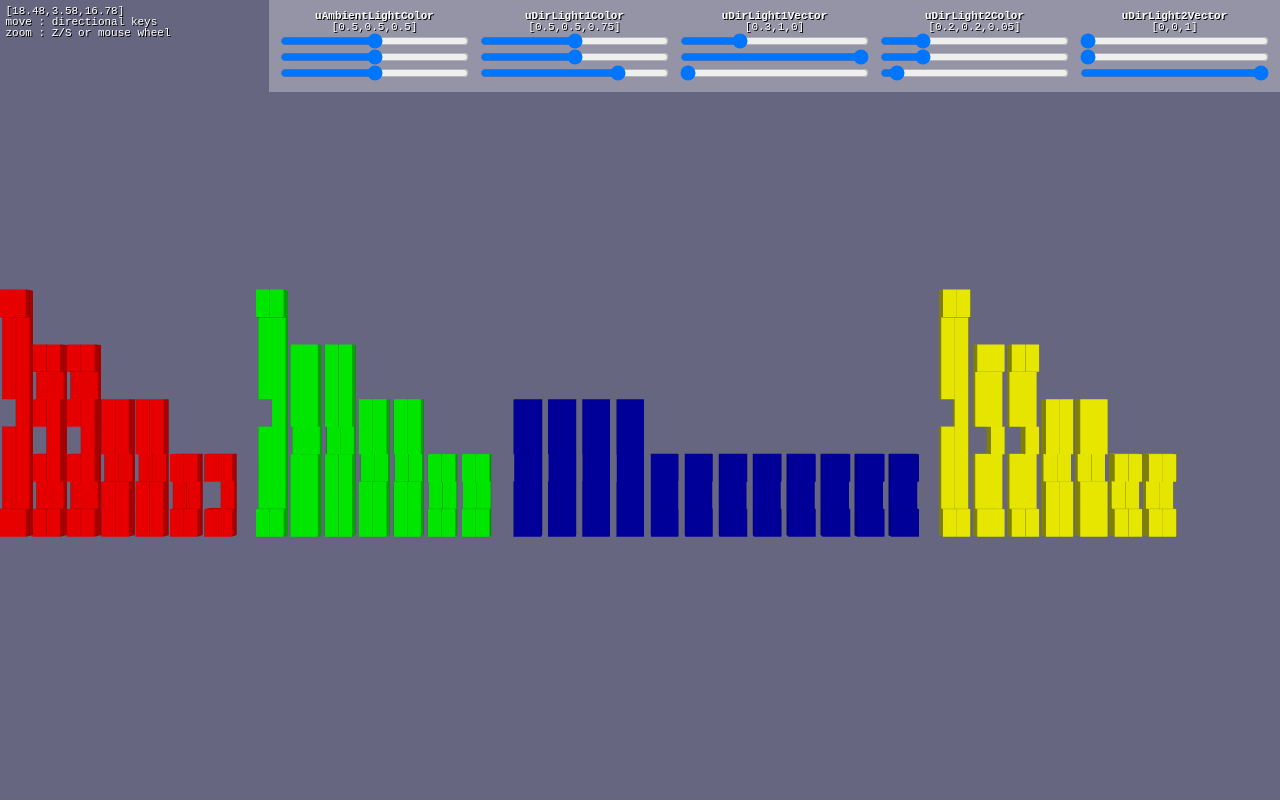
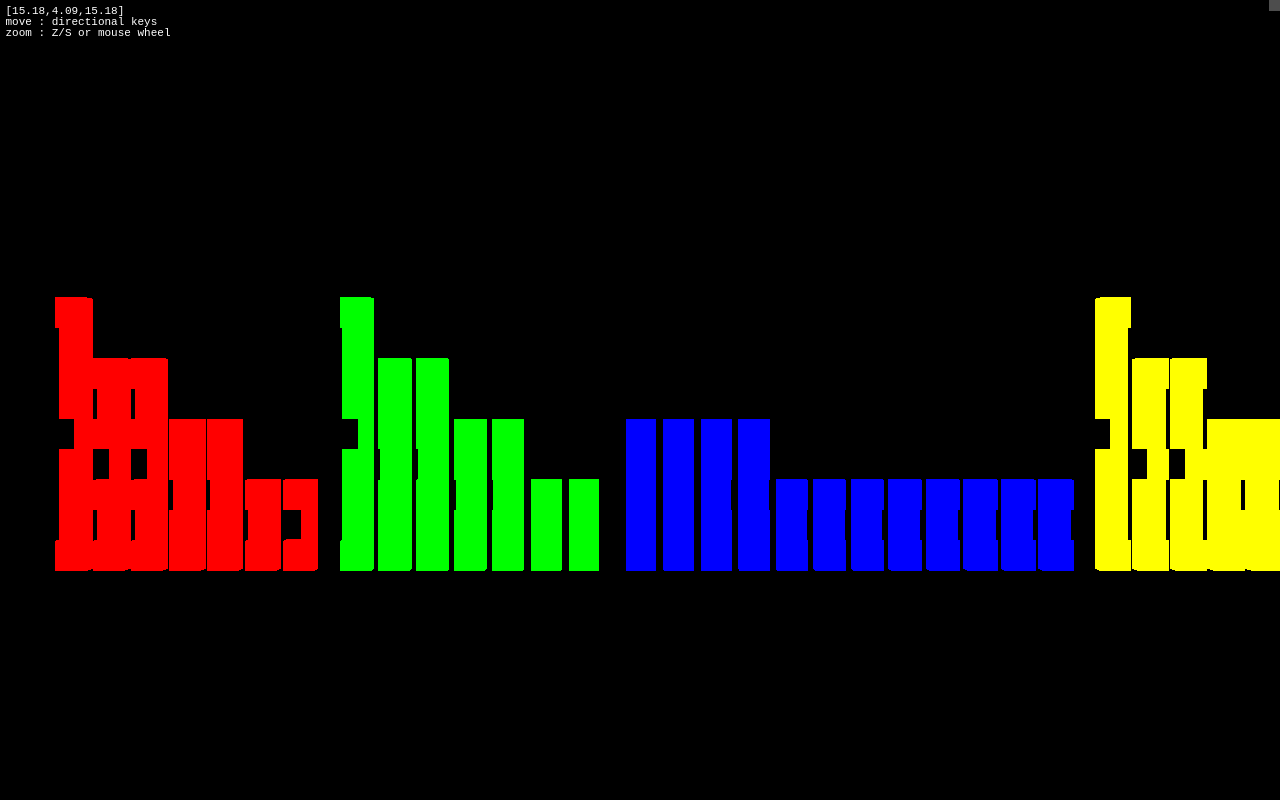
Before and after one commit to pascience/kastet, a website: page index.html in a window 1280 px wide. Drawn offline with Linux system fonts and the light colour scheme; animation ran at ten frames a second.

Commit message:
well that was fun, but let's use Three now

```diff
--- a/index.html
+++ b/index.html
@@ -8,8 +8,9 @@ body {
   height: 100%;
   overflow: hidden;
 }
-canvas {
-  background: black;
+#drawHere {
+  width: 100%;
+  height: 100%;
 }
 #textbox {
   position: absolute;
@@ -22,6 +23,7 @@ canvas {
   text-shadow: 1px 1px black;
 }
 #controls {
+  display: none;
   position: absolute;
   top: 0;
   right: 0;
@@ -51,15 +53,11 @@ canvas {
 </style>
 </head>
 <body>
-  <canvas id="sketch"></canvas>
+  <div id="rendererContainer"></div>
   <div id="textbox"></div>
   <div id="controls"></div>
-  <script src="thirdparty_bundle.js"></script>
-  <script src="vertexShader.js"></script>
-  <script src="fragmentShader.js"></script>
-  <script src="mdn_math.js"></script>
+  <script src="three.min.js"></script>
   <script src="world.js"></script>
-  <script src="draw.js"></script>
   <script src="main.js"></script>
 </body>
 </html>
--- a/main.js
+++ b/main.js
@@ -1,30 +1,12 @@
-let canvas = document.getElementById("sketch")
+let renderer = new THREE.WebGLRenderer()
+renderer.setSize(window.innerWidth, window.innerHeight)
+document.querySelector("#rendererContainer").appendChild(renderer.domElement)
+
 
 let ngl = {
-  buffers: {},
-  locations: {
-    aVertexPosition: null,
-    aVertexNormal: null,
-    uVertexColor: null,
-    uModelMatrix: null,
-    uProjectionMatrix: null,
-    uViewMatrix: null,
-  },
-  width: document.body.offsetWidth,
-  height: document.body.offsetHeight,
   pressed_keys: {},
   mouseWheelDeltaY: 0,
 }
-
-canvas.width = document.body.offsetWidth
-canvas.height = document.body.offsetHeight
-window.addEventListener("resize", () => {
-  ngl.width = document.body.offsetWidth
-  ngl.height = document.body.offsetHeight
-  canvas.width = document.body.offsetWidth
-  canvas.height = document.body.offsetHeight
-})
-
 window.addEventListener("keydown", function(event) {
   if(! event.repeat) {
     ngl.pressed_keys[event.key] = true
@@ -37,71 +19,105 @@ window.addEventListener("mousewheel", function(event) {
   ngl.mouseWheelDeltaY = event.deltaY > 0 ? 1 : (event.deltaY < 0 ? -1 : 0)
 }, true)
 
-let gl = canvas.getContext("webgl")
-{ // setup WebGL
-  gl.clearColor(0.4, 0.4, 0.5, 1.0)
-  gl.clearDepth(1.0)
-  gl.enable(gl.DEPTH_TEST)
-  gl.depthFunc(gl.LEQUAL)
 
-  let pgm = gl.createProgram()
-  { // compile and link shaders into the program
-    function createShader(source, type) {
-      let shader = gl.createShader(type)
-      gl.shaderSource(shader, source)
-      gl.compileShader(shader)
-      if(!gl.getShaderParameter(shader, gl.COMPILE_STATUS)) {
-        let info = gl.getShaderInfoLog(shader)
-        throw `Could not compile WebGL program.\n\n${info}`
-      }
-      return shader
+let textbox = (() => {
+  let element = document.querySelector("#textbox")
+  let text = ""
+  function draw() {
+    element.innerHTML = text
+  }
+  function clear() {
+    text = ""
+  }
+  function println(txt) {
+    text += txt + "<br>"
+  }
+  return { clear, println, draw }
+})()
+
+
+let scene = new THREE.Scene()
+let camera = new THREE.PerspectiveCamera(70, window.innerWidth / window.innerHeight, 0.1, 50)
+{ // setup the scene
+  if(false) { // gizmo
+    let addCube = (x, y, z, color) => {
+      let geometry = new THREE.BoxGeometry(1, 1, 1)
+      let material = new THREE.MeshBasicMaterial({ color })
+      let mesh = new THREE.Mesh(geometry, material)
+      mesh.position.x = x
+      mesh.position.y = y
+      mesh.position.z = z
+      scene.add(mesh)
     }
-    let vertexShader = createShader(window.vertexSource, gl.VERTEX_SHADER)
-    let fragmentShader = createShader(window.fragmentSource, gl.FRAGMENT_SHADER)
-    gl.attachShader(pgm, vertexShader)
-    gl.attachShader(pgm, fragmentShader)
-    gl.linkProgram(pgm)
-    if(!gl.getProgramParameter(pgm, gl.LINK_STATUS)) {
-      let info = gl.getProgramInfoLog(pgm)
-      throw `Could not link WebGL program.\n\n${info}`
-    }
+    addCube(0, 0, 0, 0xffff00)
+    addCube(1, 0, 0, 0xff0000)
+    addCube(0, 1, 0, 0x00ff00)
+    addCube(0, 0, 1, 0x0000ff)
   }
 
-  gl.useProgram(pgm)
-  { // retrieve GLSL attribute/uniform locations
-    ngl.locations.aVertexPosition = gl.getAttribLocation(pgm, "aVertexPosition")
-    gl.enableVertexAttribArray(ngl.locations.aVertexPosition)
-    ngl.locations.aVertexNormal = gl.getAttribLocation(pgm, "aVertexNormal")
-    gl.enableVertexAttribArray(ngl.locations.aVertexNormal)
+  let rgb_for_color = {
+    red: 0xff0000,
+    green: 0x00ff00,
+    blue: 0x0000ff,
+    yellow: 0xffff00,
+  }
+  let piece_dimension = [0.4, 0.8, 0.1]
 
-    ngl.locations.uVertexColor = gl.getUniformLocation(pgm, "uVertexColor")
-    ngl.locations.uModelMatrix = gl.getUniformLocation(pgm, "uModelMatrix")
-    ngl.locations.uProjectionMatrix = gl.getUniformLocation(pgm, "uProjectionMatrix")
-    ngl.locations.uViewMatrix = gl.getUniformLocation(pgm, "uViewMatrix")
+  { // render all existing pieces
+    let cumulative_color_offset = 0
+    let piece_element_geometry = new THREE.BoxGeometry(...piece_dimension);
+    ["red" , "green", "blue", "yellow"].forEach((color_name, color_number) => {
+      let material_for_this_color = new THREE.MeshBasicMaterial({ color: rgb_for_color[color_name] })
 
-    ngl.locations.uAmbientLightColor = gl.getUniformLocation(pgm, "uAmbientLightColor")
-    ngl.locations.uDirLight1Color = gl.getUniformLocation(pgm, "uDirLight1Color")
-    ngl.locations.uDirLight1Vector = gl.getUniformLocation(pgm, "uDirLight1Vector")
-    ngl.locations.uDirLight2Color = gl.getUniformLocation(pgm, "uDirLight2Color")
-    ngl.locations.uDirLight2Vector = gl.getUniformLocation(pgm, "uDirLight2Vector")
+      pieces_for_color[color_name].forEach((piece_id, piece_number_for_this_color) => {
+        let colored_piece_node = new THREE.Object3D()
+        colored_piece_node.position.x = (cumulative_color_offset+piece_number_for_this_color)*piece_dimension[0]*2.5
+        colored_piece_node.position.y = 0
+        colored_piece_node.position.z = 0
+        scene.add(colored_piece_node)
+
+        let piece_model = puzzle_models[piece_id]
+        for(let cell = 0; cell < piece_model.length; cell += 1) {
+          let height = piece_model[cell]
+          if(height < 1) {
+            continue
+          }
+          for(let cur_height = 0; cur_height < height; cur_height += 1) {
+            let element = new THREE.Mesh(piece_element_geometry, material_for_this_color)
+            element.position.x = piece_dimension[0]*(cell % 2)
+            element.position.y = piece_dimension[1]*Math.floor(cell / 2)
+            element.position.z = piece_dimension[2]*cur_height
+            colored_piece_node.add(element)
+          }
+        }
+      })
+      cumulative_color_offset += number_of_pieces_for_color(color_name) + 0.5
+    })
+  }
+}
+
+function draw_frame({ dt, state }) {
+  {
+    textbox.clear()
+    let pos = state.camera.position.map(x => Math.floor(x*100)/100)
+    textbox.println(`[${pos[0]},${pos[1]},${pos[2]}]`)
+    textbox.println("move : directional keys")
+    textbox.println("zoom : Z/S or mouse wheel")
+    textbox.draw()
   }
 
-  ngl.buffers.cube = createBuffersForCube(gl, buffer_data_for_cube())
+  camera.position.x = state.camera.position[0]
+  camera.position.y = state.camera.position[1]
+  camera.position.z = state.camera.position[2]
 
-  gl.bindBuffer(gl.ARRAY_BUFFER, ngl.buffers.cube.positions)
-  gl.vertexAttribPointer(ngl.locations.aVertexPosition, 3, gl.FLOAT, false, 0, 0)
-
-  gl.bindBuffer(gl.ARRAY_BUFFER, ngl.buffers.cube.normals)
-  gl.vertexAttribPointer(ngl.locations.aVertexNormal, 3, gl.FLOAT, false, 0, 0)
-
-  gl.bindBuffer(gl.ELEMENT_ARRAY_BUFFER, ngl.buffers.cube.elements)
+  renderer.render(scene, camera)
 }
 
 let state = world_setup()
 let each_frame = (dt) => {
   state = world_step({ dt, state, keys: ngl.pressed_keys, zoomDelta: ngl.mouseWheelDeltaY })
   ngl.mouseWheelDeltaY = 0
-  draw_frame({ dt, state, ngl, gl })
+  draw_frame({ dt, state })
   requestAnimationFrame(each_frame)
 }
 requestAnimationFrame(each_frame)
--- a/world.js
+++ b/world.js
@@ -71,7 +71,7 @@ function world_setup() {
     t: 0,
     frame: 0,
     camera: {
-    	position: [18.48,3.58,16.78]
+    	position: [15.18,4.1,15.18]
     }
   }
 }
```
Also changed, not shown: three.min.js (added).
